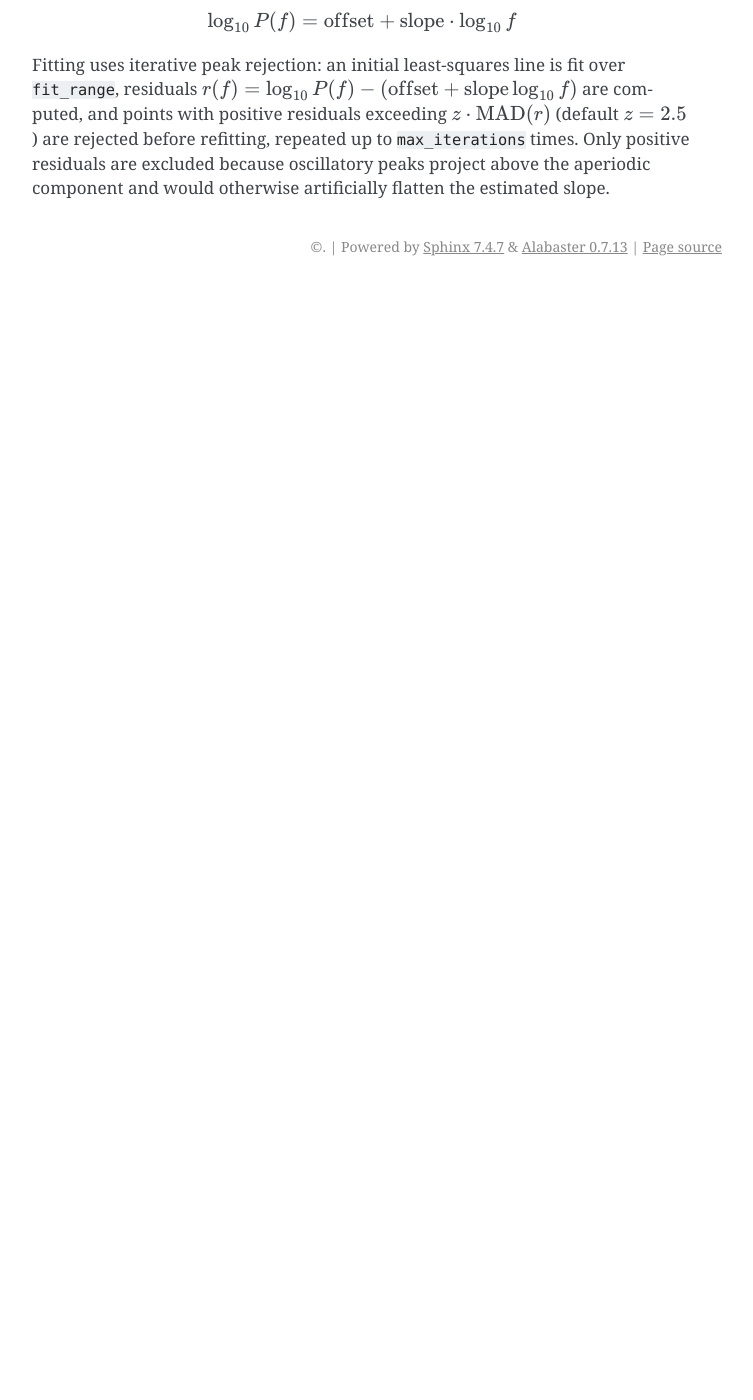
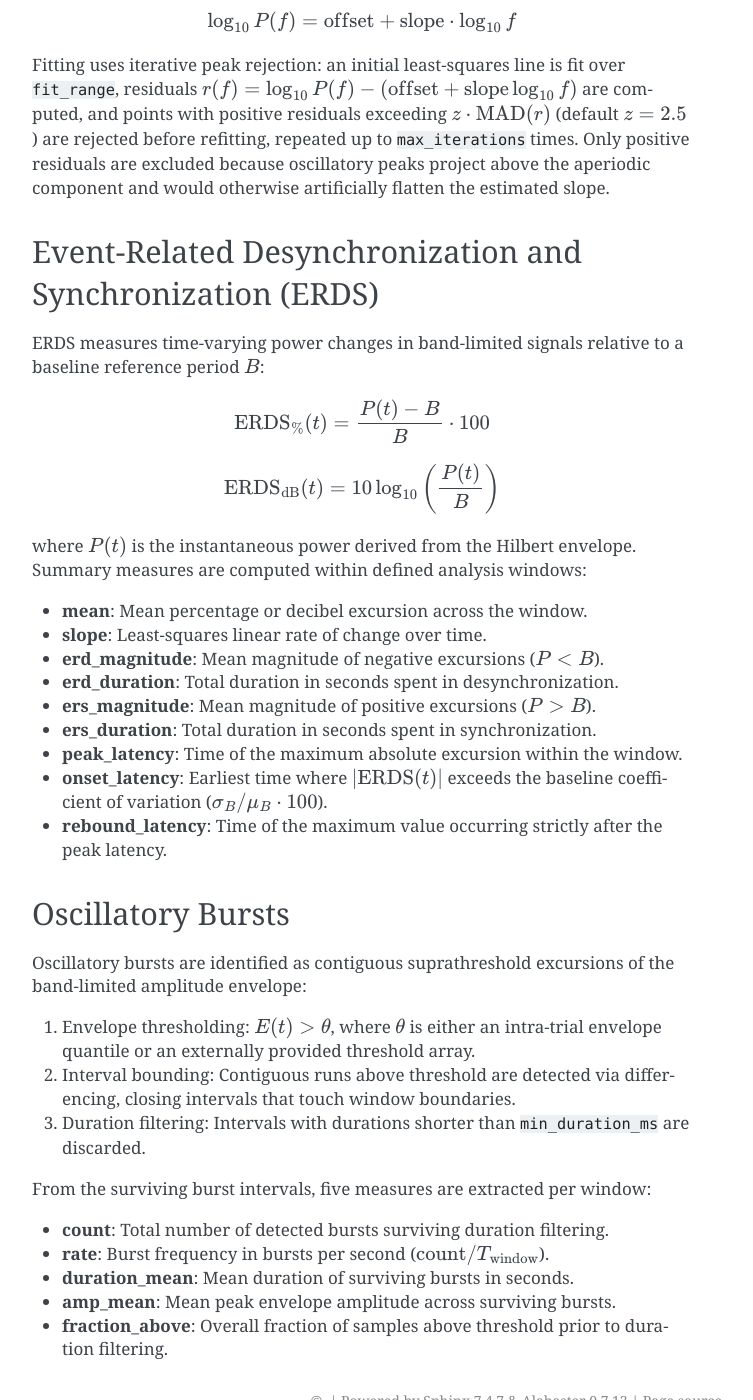
Before and after one commit to JoshuaDuq/EEGFeat, a Sphinx documentation site: the page built from docs/methods.rst, in a window 1280 px wide and 1400 px high, scrolled down 3199 px. Shown: the whole window, without its empty margins (388-1141 px from the left). Built offline with Sphinx 7.4.7, drawn with Linux system fonts in a browser that asks for light colours; before the commit the page ends 3485 px from its top, so only the background shows below that; some of the changed text lies outside the part shown.

Commit message:
feat: expose BandSignal, erds and burst_features in the public namespace

```diff
--- a/docs/methods.rst
+++ b/docs/methods.rst
@@ -134,3 +134,45 @@ The aperiodic (1/f) background is modeled in log-log space:
    \log_{10} P(f) = \text{offset} + \text{slope} \cdot \log_{10} f
 
 Fitting uses iterative peak rejection: an initial least-squares line is fit over ``fit_range``, residuals :math:`r(f) = \log_{10} P(f) - (\text{offset} + \text{slope} \log_{10} f)` are computed, and points with positive residuals exceeding :math:`z \cdot \text{MAD}(r)` (default :math:`z = 2.5`) are rejected before refitting, repeated up to ``max_iterations`` times. Only positive residuals are excluded because oscillatory peaks project above the aperiodic component and would otherwise artificially flatten the estimated slope.
+
+Event-Related Desynchronization and Synchronization (ERDS)
+----------------------------------------------------------
+
+ERDS measures time-varying power changes in band-limited signals relative to a baseline reference period :math:`B`:
+
+.. math::
+
+   \text{ERDS}_{\%}(t) = \frac{P(t) - B}{B} \cdot 100
+
+.. math::
+
+   \text{ERDS}_{\text{dB}}(t) = 10 \log_{10}\left(\frac{P(t)}{B}\right)
+
+where :math:`P(t)` is the instantaneous power derived from the Hilbert envelope. Summary measures are computed within defined analysis windows:
+
+- **mean**: Mean percentage or decibel excursion across the window.
+- **slope**: Least-squares linear rate of change over time.
+- **erd_magnitude**: Mean magnitude of negative excursions (:math:`P < B`).
+- **erd_duration**: Total duration in seconds spent in desynchronization.
+- **ers_magnitude**: Mean magnitude of positive excursions (:math:`P > B`).
+- **ers_duration**: Total duration in seconds spent in synchronization.
+- **peak_latency**: Time of the maximum absolute excursion within the window.
+- **onset_latency**: Earliest time where :math:`|\text{ERDS}(t)|` exceeds the baseline coefficient of variation (:math:`\sigma_B / \mu_B \cdot 100`).
+- **rebound_latency**: Time of the maximum value occurring strictly after the peak latency.
+
+Oscillatory Bursts
+------------------
+
+Oscillatory bursts are identified as contiguous suprathreshold excursions of the band-limited amplitude envelope:
+
+1. Envelope thresholding: :math:`E(t) > \theta`, where :math:`\theta` is either an intra-trial envelope quantile or an externally provided threshold array.
+2. Interval bounding: Contiguous runs above threshold are detected via differencing, closing intervals that touch window boundaries.
+3. Duration filtering: Intervals with durations shorter than ``min_duration_ms`` are discarded.
+
+From the surviving burst intervals, five measures are extracted per window:
+
+- **count**: Total number of detected bursts surviving duration filtering.
+- **rate**: Burst frequency in bursts per second (:math:`\text{count} / T_{\text{window}}`).
+- **duration_mean**: Mean duration of surviving bursts in seconds.
+- **amp_mean**: Mean peak envelope amplitude across surviving bursts.
+- **fraction_above**: Overall fraction of samples above threshold prior to duration filtering.
--- a/src/eegfeat/__init__.py
+++ b/src/eegfeat/__init__.py
@@ -12,6 +12,7 @@ from __future__ import annotations
 
 from eegfeat.aperiodic import aperiodic, aperiodic_ratio
 from eegfeat.bands import BANDS_STANDARD, Band
+from eegfeat.bursts import burst_features
 from eegfeat.derived import asymmetry, band_ratio
 from eegfeat.descriptors import (
     peak_frequency,
@@ -20,7 +21,9 @@ from eegfeat.descriptors import (
     spectral_edge,
     spectral_entropy,
 )
+from eegfeat.erds import erds
 from eegfeat.power import band_power
+from eegfeat.signal import BandSignal
 from eegfeat.spectra import Spectra, Window
 from eegfeat.table import FeatureMeta, FeatureTable, concat
 
@@ -29,6 +32,7 @@ __version__ = "0.1.0.dev0"
 __all__ = [
     "BANDS_STANDARD",
     "Band",
+    "BandSignal",
     "FeatureMeta",
     "FeatureTable",
     "Spectra",
@@ -39,7 +43,9 @@ __all__ = [
     "asymmetry",
     "band_power",
     "band_ratio",
+    "burst_features",
     "concat",
+    "erds",
     "peak_frequency",
     "spectral_bandwidth",
     "spectral_centroid",
```
Also changed, not shown: 1 other file.
